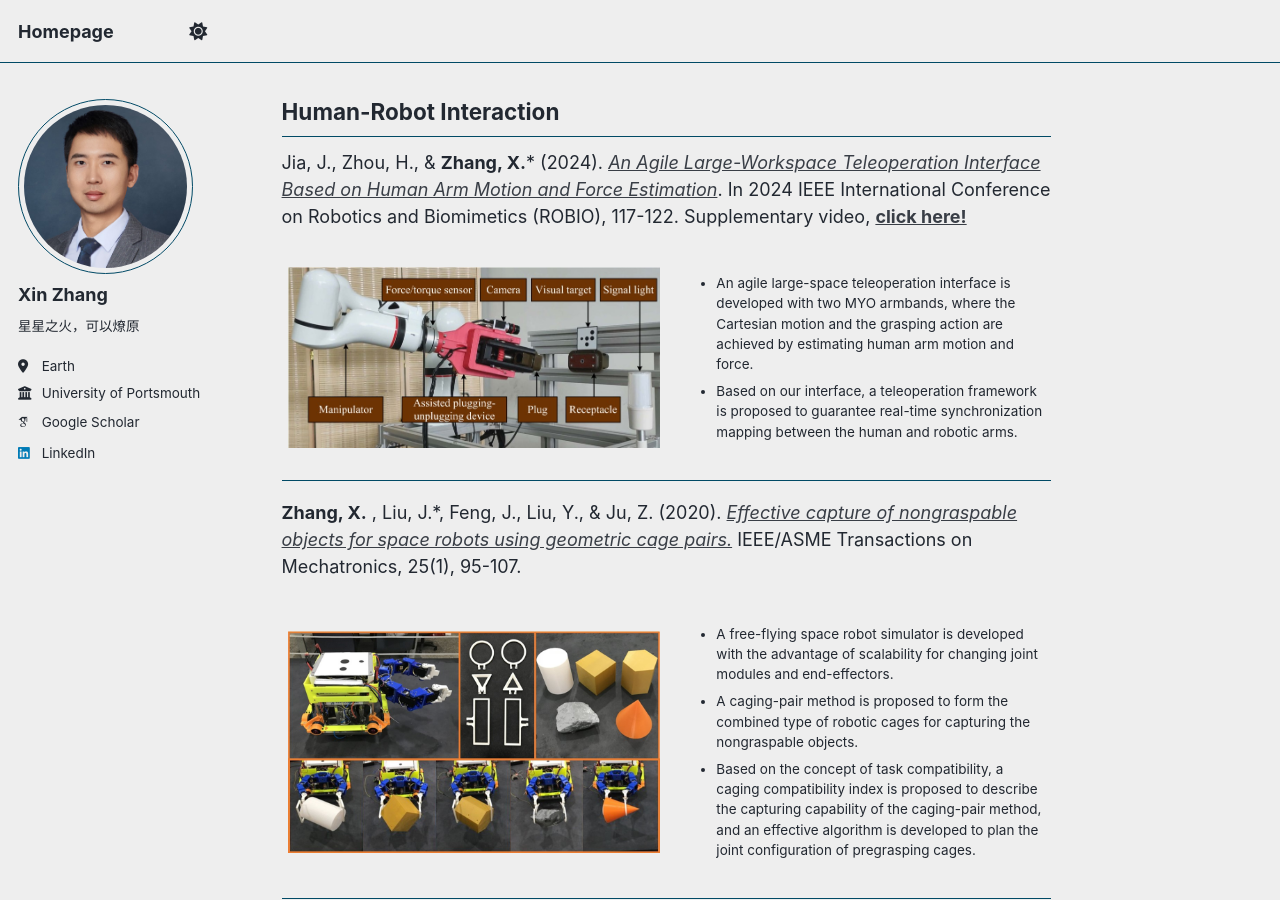
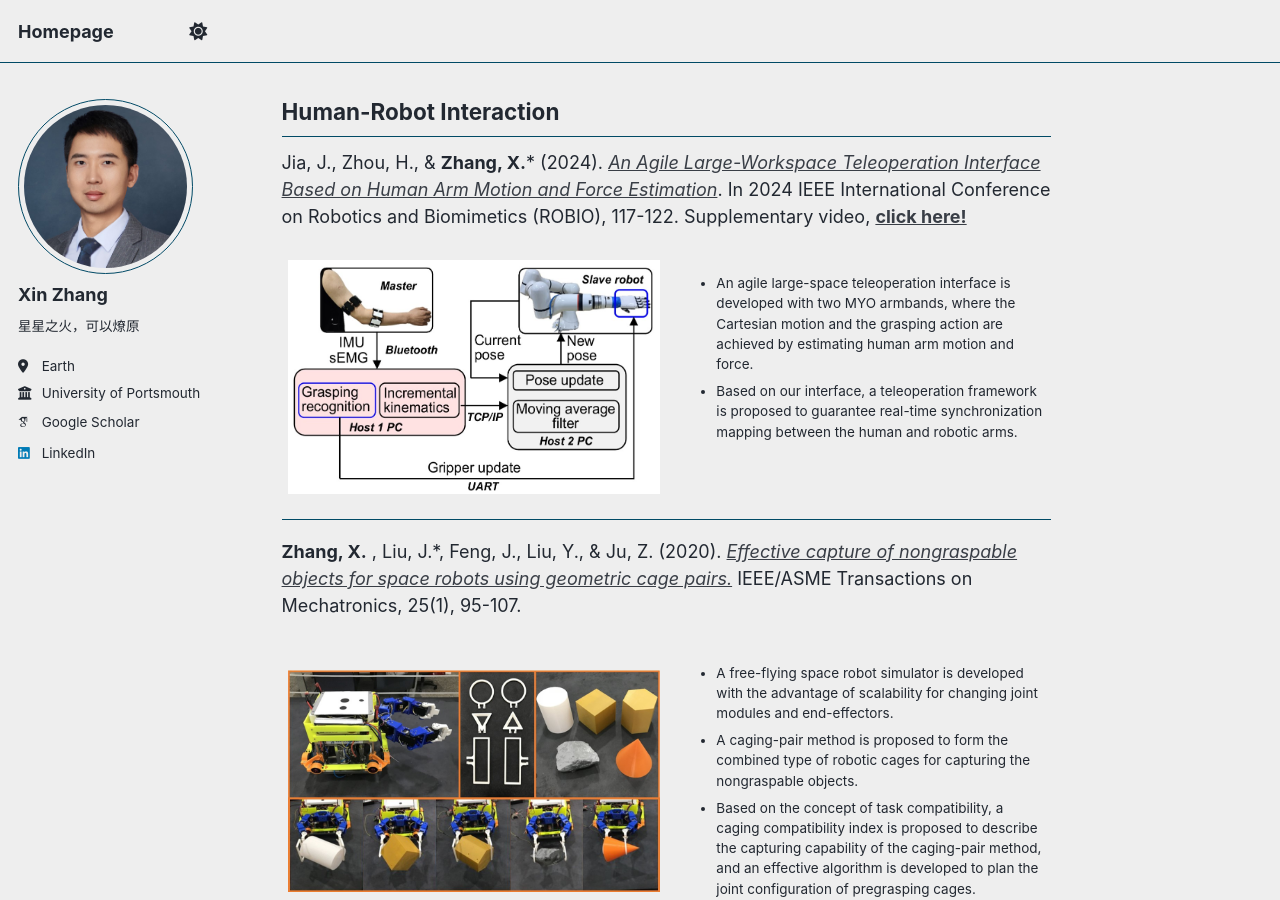
Before and after one commit to Mansion-ZX/Mansion-ZX.github.io, a Jekyll site: the page built from _pages/about.md, in a window 1280 px wide and 900 px high, scrolled down 2326 px. Built offline with Jekyll 4.4.1, drawn with Linux system fonts in a browser that asks for light colours; some web fonts are replaced; a script that is not in the unit is left out.

Commit message:
Update about.md

```diff
--- a/_pages/about.md
+++ b/_pages/about.md
@@ -76,7 +76,7 @@
 <table border="0" style="border-collapse: collapse; border: none;">
   <tr>
     <td style="width: 50%; border: none;">
-      <img src="/images/Tmech24.jpg" alt="描述" width="100%">
+      <img src="/images/ROBIO.jpg" alt="描述" width="100%">
     </td>
     <td style="vertical-align: top; padding-left: 10px; border: none;">
       <ul>
```
